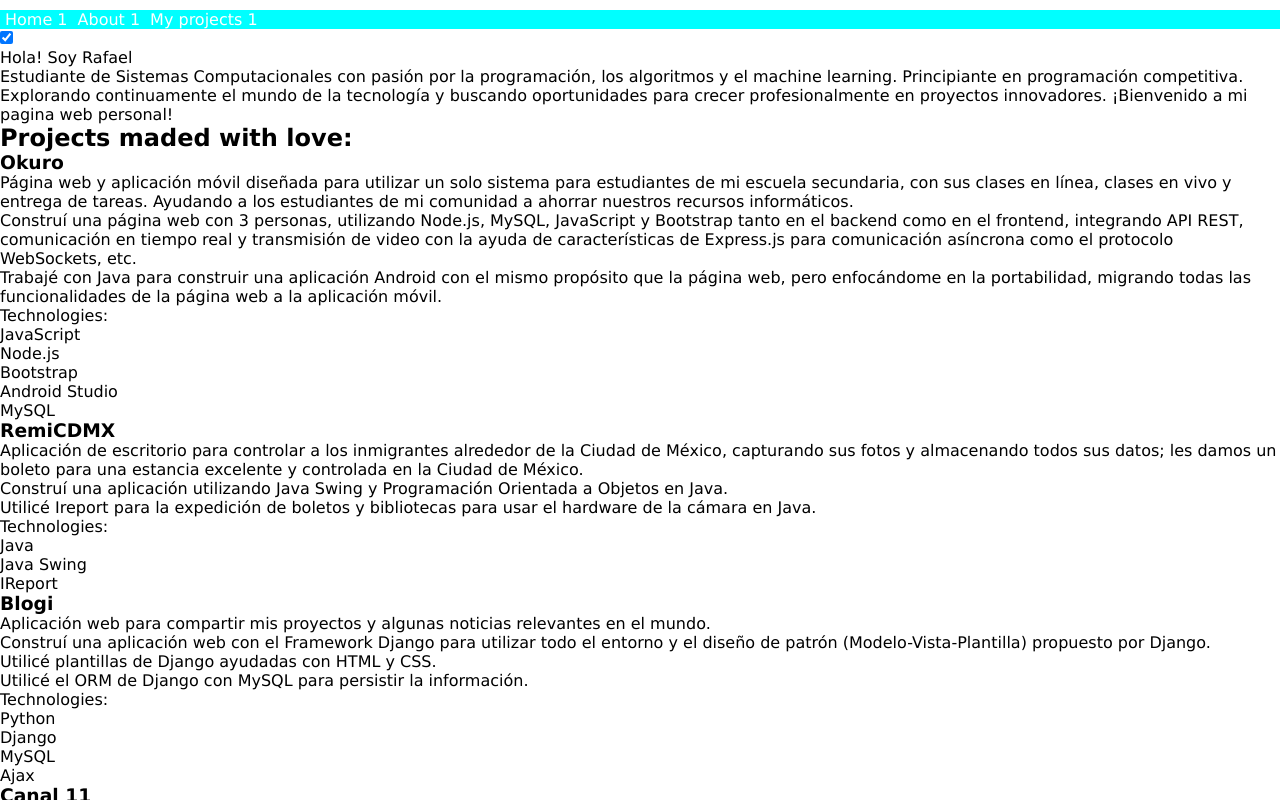
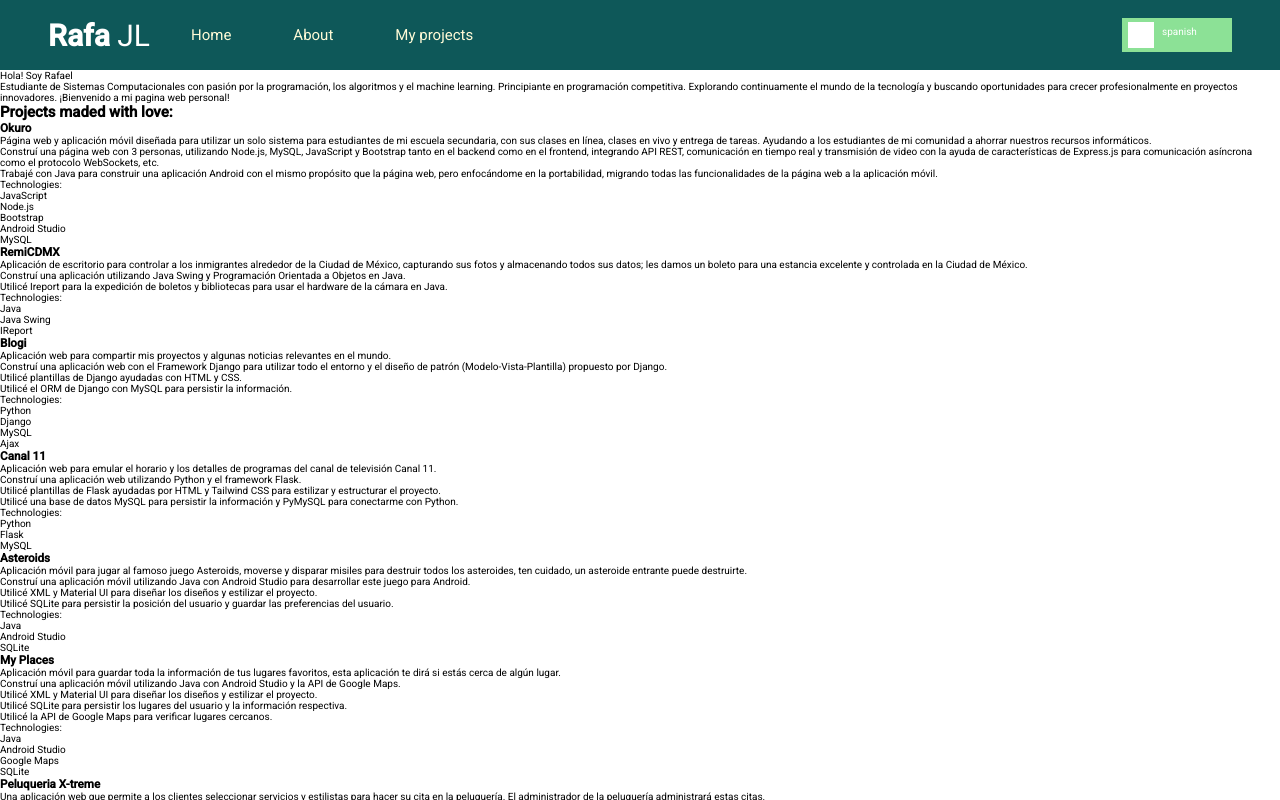
Before and after one commit to rafa238/personal_webpage, a React (Vite) app: page / in a window 1280 px wide. Shown: the top 800 px of the page. Built offline with nearby package versions, Linux system fonts and the light colour scheme.

Commit message:
first version navbar

```diff
--- a/index.html
+++ b/index.html
@@ -1,14 +1,23 @@
 <!DOCTYPE html>
 <html lang="en">
+
 <head>
   <meta charset="UTF-8" />
   <link rel="icon" type="image/svg+xml" href="/vite.svg" />
   <meta name="viewport" content="width=device-width, initial-scale=1.0" />
+
+  <!--fonts-->
+  <link rel="preconnect" href="https://fonts.googleapis.com">
+  <link rel="preconnect" href="https://fonts.gstatic.com" crossorigin>
+  <link href="https://fonts.googleapis.com/css2?family=Roboto:wght@100;300;400;500&display=swap" rel="stylesheet">
+
   <title>Rafael Juárez | Sistemas Computacionales</title>
 
 </head>
+
 <body>
   <div id="root"></div>
   <script type="module" src="/src/main.jsx"></script>
 </body>
+
 </html>
--- a/src/components/Navbar.jsx
+++ b/src/components/Navbar.jsx
@@ -4,7 +4,11 @@ import { DataContext } from '../context/DataProvider'
 export const Navbar = () => {
   const {language, setLanguage} = useContext(DataContext);
   return (
-    <nav>
+    <nav className='nav'>
+      <div className='nav__left'>
+        <span className='nav-name'>
+          <strong>Rafa</strong> JL
+        </span>
         <ul className='main-nav'>
           <li className='main-nav__item'>
             <a href='#' > Home </a>
@@ -16,12 +20,15 @@ export const Navbar = () => {
             <a href='#' > My projects </a>
           </li>
         </ul>
-
+      </div>
+      <label class="nav__switchBtn">
         <input
           type='checkbox'
-        value="language"
           checked={language}
           onChange={() => setLanguage(!language)}/>
+          <div class="slide round">spanish</div>
+      </label>
+
     </nav>
   )
 }
--- a/src/index.css
+++ b/src/index.css
@@ -1,36 +1,128 @@
-*{
+* {
   box-sizing: border-box;
   padding: 0px;
   margin: 0px;
-  font-family: Verdana, Geneva, Tahoma, sans-serif;
+  font-family: 'Roboto', sans-serif;
 }
 
-.main-nav{
-  margin-top: 10px;
+html {
+  font-size: 62.5%;
+}
+
+:root {
+  --color1: #141e0d;
+  --color2: #0e5859;
+  --color6: #32a0a1;
+  --color7: #2d8a8b;
+  --color3: #ff6907;
+  --color4: #ffe558;
+  --color5: #fffbd7;
+}
+
+/* nav */
+.nav {
+  position: sticky;
+  top: 0;
+  background-color: var(--color2);
+  display: flex;
+  justify-content: space-between;
+  align-items: center;
+  padding: 0 6vh;
+  height: 7rem;
+}
+
+.nav__left {
+  display: inline-flex;
+}
+
+/* nav span */
+.nav-name {
+  display: inline-block;
+  color: white;
+  font-size: 3rem;
+}
+
+/* nav items */
+.main-nav {
   list-style: none;
-  padding-left: 0;
-  background-color: aqua;
+  display: flex;
+  align-items: center;
+  font-size: 1.5rem;
 }
 
 .main-nav__item {
-  display: inline-block;
+  list-style: none;
+  margin-left: 2rem;
+  padding: 0.1rem;
 }
 
-.main-nav__item a{
-  color: white;
-  padding: 5px;
-  border-radius: 2px;
+.main-nav__item a {
+  border-radius: 0.3rem;
+  padding: 1rem 2rem;
   text-decoration: none;
+  color: var(--color5);
 }
 
-.main-nav__item a:hover{
-  color: blue;
+.main-nav__item a:hover {
+  color: var(--color4);
+  background-color: var(--color6);
 }
 
-.main-nav__item a:active{
-  color: red;
+.main-nav__item a:active {
+  color: var(--color5);
+  background-color: var(--color7);
+  transition: 0.1s;
 }
 
-.main-nav__item a::after{
-  content: "1";
+/* nav check */
+
+.nav__switchBtn {
+  position: relative;
+  display: inline-block;
+  width: 11.0rem;
+  height: 3.4rem;
 }
+
+.switchBtn input {
+  display: none;
+}
+
+.slide {
+  position: absolute;
+  cursor: pointer;
+  top: 0;
+  left: 0;
+  right: 0;
+  bottom: 0;
+  background-color: #ccc;
+  -webkit-transition: .4s;
+  transition: .4s;
+  padding: 0.8rem;
+  color: #fff;
+}
+
+.slide:before {
+  position: absolute;
+  content: "";
+  height: 2.6rem;
+  width: 2.6rem;
+  left: 7.8rem;
+  bottom: 0.4rem;
+  background-color: white;
+  -webkit-transition: .4s;
+  transition: .4s;
+}
+
+input:checked+.slide {
+  background-color: #8CE196;
+  padding-left: 4.0rem;
+}
+
+input:checked+.slide:before {
+  -webkit-transform: translateX(2.6rem);
+  -ms-transform: translateX(2.6rem);
+  transform: translateX(2.6rem);
+  left: -2.0rem;
+}
+
+/*Slides*/
```
Lines whose indentation alone changed are shown as unchanged.
